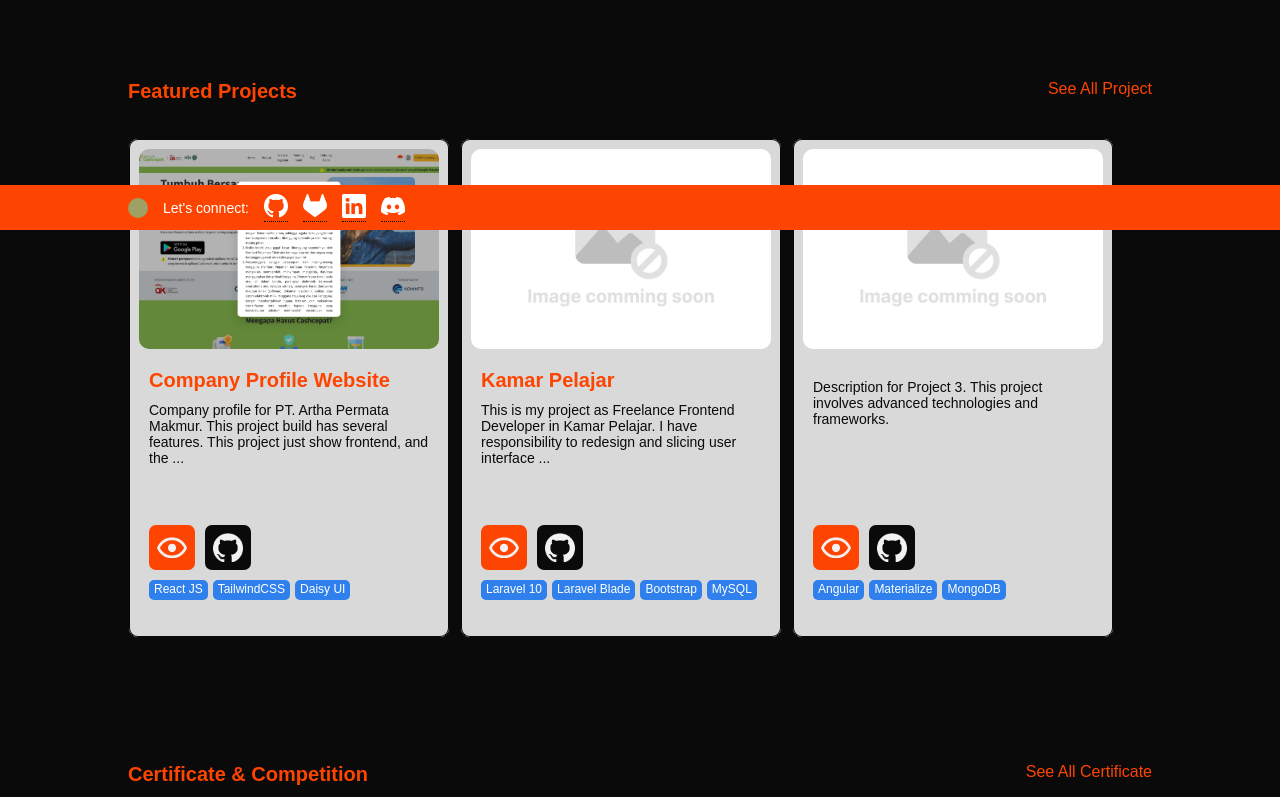
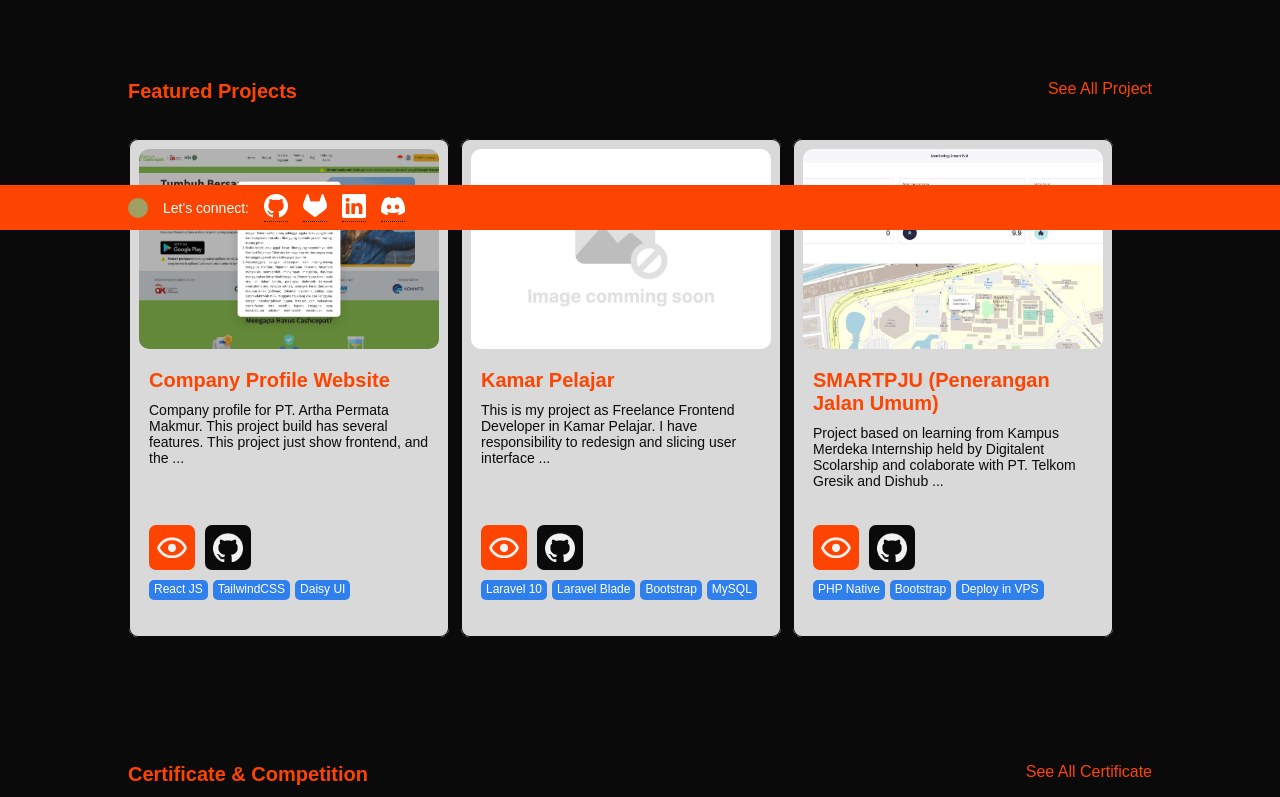
Before and after one commit to Aramdhann/personal-web, a Vue app: page / in a window 1280 px wide. Shown: the part 570-1367 px from the top of the page. Built offline with nearby package versions, Linux system fonts and the light colour scheme; a web font is replaced by a local one.

Commit message:
fix styling image

```diff
--- a/src/data/project-data.json
+++ b/src/data/project-data.json
@@ -32,15 +32,15 @@
   {
     "data": {
       "id": 3,
-      "image": "",
-      "title": "",
-      "description": "Description for Project 3. This project involves advanced technologies and frameworks.",
+      "image": "smartpju.jpg",
+      "title": "SMARTPJU (Penerangan Jalan Umum)",
+      "description": "Project based on learning from Kampus Merdeka Internship held by Digitalent Scolarship and colaborate with PT. Telkom Gresik and Dishub Gresik.",
       "links": {
-        "view": "https://example.com/project3",
-        "github": "https://github.com/example/project3"
+        "view": "smartpju.my.id",
+        "github": "https://github.com/Aramdhann/smartpju-beta"
       },
       "tags": {
-        "type": ["Angular", "Materialize", "MongoDB"]
+        "type": ["PHP Native", "Bootstrap", "Deploy in VPS"]
       }
     }
   }
--- a/src/views/ProjectDetail.vue
+++ b/src/views/ProjectDetail.vue
@@ -46,9 +46,7 @@ p {
 }
 
 .image {
-  height: 300px;
-  width: 500px;
-  object-fit: cover;
+  width: 700px;
   border-radius: 10px;
 }
 
```
Also changed, not shown: public/images/projects/smartpju.jpg (added).
